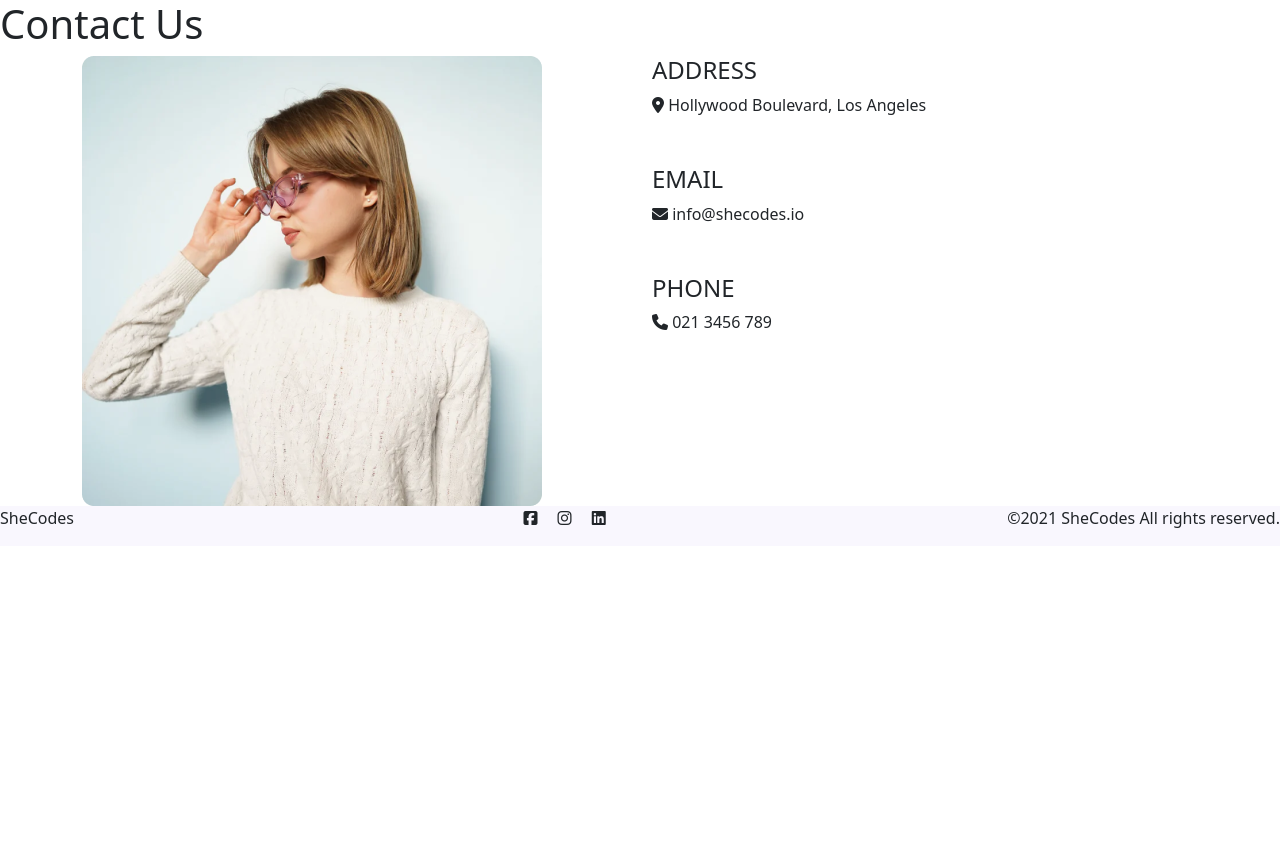
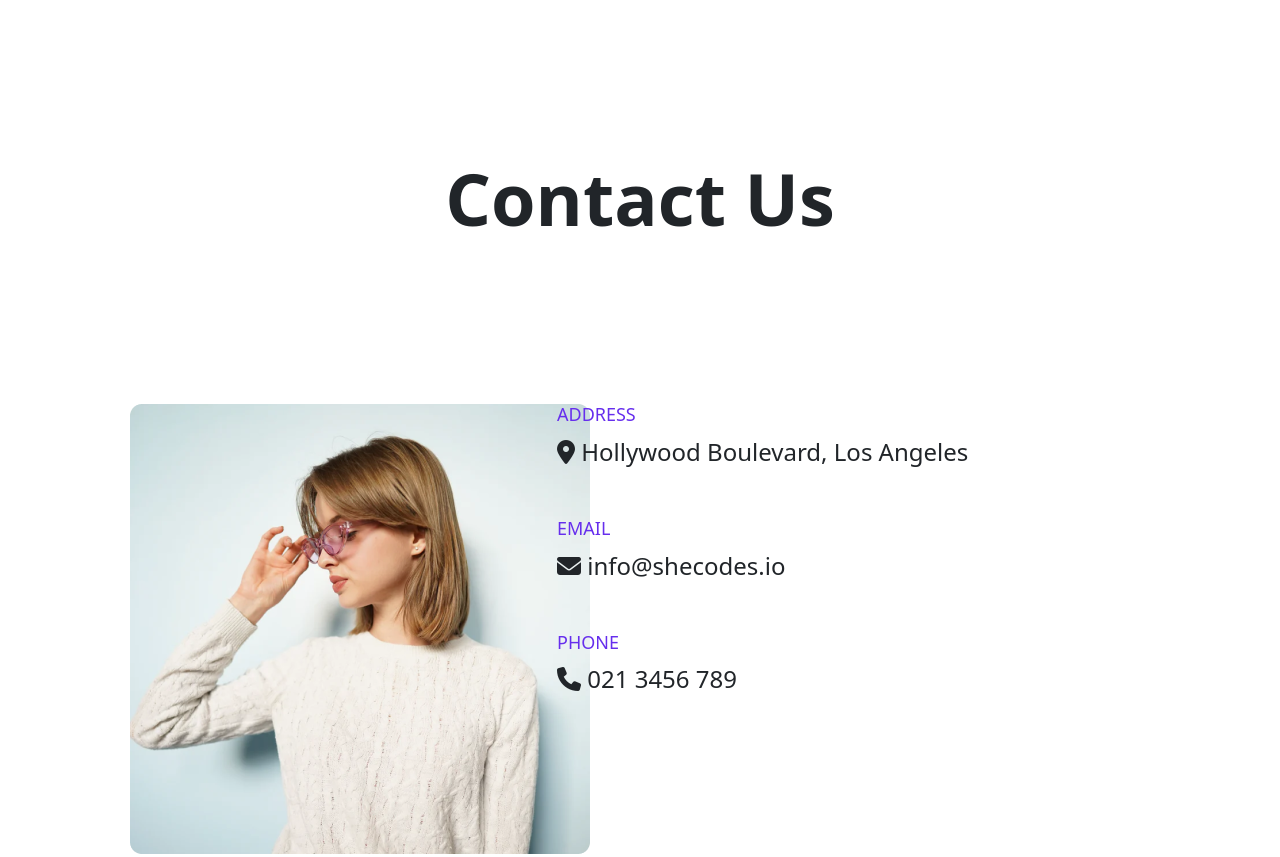
Before and after one commit to cbrandt92/blog, a plain HTML site: page contact.html in a window 1280 px wide. Shown: the top 857 px of the page. Before the commit the page ends 800 px from the top, so only its background shows below. Drawn offline with nearby package versions, Linux system fonts and the light colour scheme.

Commit message:
styled contact.html

```diff
--- a/contact.html
+++ b/contact.html
@@ -29,13 +29,13 @@
       crossorigin="anonymous"
     ></script>
     <body>
-      <h1>Contact Us</h1>
+      <h1 class="text-center">Contact Us</h1>
       <div class="container">
         <div class="row">
-          <div class="col-6">
-            <img src="src/photos/headshot.png" alt="" />
+          <div class="col-5">
+            <img src="src/photos/headshot.png" class="headshot ms-5" alt="" />
           </div>
-          <div class="col-6">
+          <div class="col information">
           <h4>ADDRESS</h4>
         <p>
           <i class="fa-solid fa-location-dot"></i> Hollywood Boulevard, Los
@@ -51,7 +51,7 @@
       </div>
       <footer>
         <div class="d-flex justify-content-between">
-          <div class="company">SheCodes</div>
+          <div class="company ms-5">SheCodes</div>
           <div class="icons ms-5">
             <i class="fa-brands fa-facebook-square me-3"></i>
             <i class="fa-brands fa-instagram me-3"></i>
--- a/src/style.css
+++ b/src/style.css
@@ -49,6 +49,27 @@ nav a:hover {
 footer {
   position: absolute;
   width: 100%;
-  left: 0px;
   background-color: #f9f7fe;
+  margin-top: 73px;
+  margin-bottom: 73px;
 }
+
+footer .company {
+  font-size: 22px;
+  font-weight: 700;
+}
+
+h1 {
+  padding: 155px;
+  font-size: 72px;
+  font-weight: 700;
+}
+
+h4 {
+  font-size: 18px;
+  color: #662eed;
+}
+
+.information {
+  font-size: 24px;
+}
```
